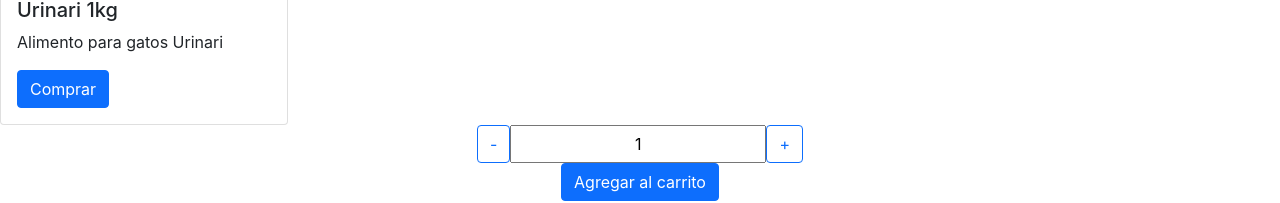
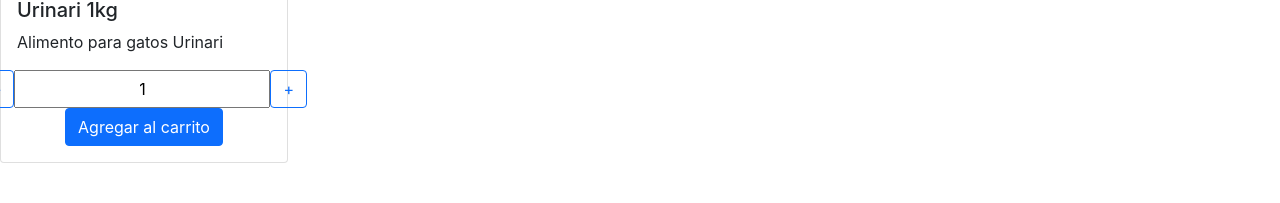
Before and after one commit to LucianoLupo95/luciano_lupo_ecommerce, a React (Create React App) app: page /Item/1 in a window 1280 px wide. Shown: the part 320-523 px from the top of the page. Built offline with nearby package versions, Linux system fonts and the light colour scheme.

Commit message:
Desafío: Sincronizar counter

```diff
--- a/src/components/ItemCount/ItemCount.jsx
+++ b/src/components/ItemCount/ItemCount.jsx
@@ -2,6 +2,7 @@ import React, {useState} from 'react'
 
 function ItemCount({stock, initial, onAdd}) {
     const [counter, setCounter] = useState(initial);
+
     const substract = () =>{
         if(counter > initial){
             setCounter(counter - 1);
--- a/src/components/ItemDetail/ItemDetail.jsx
+++ b/src/components/ItemDetail/ItemDetail.jsx
@@ -1,6 +1,15 @@
 import React from 'react'
+import ItemCount from '../ItemCount/ItemCount';
 //Layout de tarjetas Item
 const ItemDetail = ({producto}) =>{
+    const onAdd = (counter) =>{
+        if(counter > 1){
+          alert(`${counter} productos fueron agregados a tu carrito.`);
+        }else if(counter == 1){
+          alert(`${counter} producto fue agregado a tu carrito.`);
+        }
+      }
+
     return (
         <>
         <div className="card" style={{width: "18rem"}}>
@@ -8,7 +17,7 @@ const ItemDetail = ({producto}) =>{
             <div className="card-body">
                 <h5 className="card-title">{producto.nombre}</h5>
                 <p className="card-text">{producto.descripcion}</p>
-                <button className="btn btn-primary">Comprar</button>
+                <ItemCount stock={5} initial={1} onAdd={onAdd}/>
             </div>
         </div>
     </>
--- a/src/components/ItemDetailContainer/ItemDetailContainer.jsx
+++ b/src/components/ItemDetailContainer/ItemDetailContainer.jsx
@@ -1,6 +1,5 @@
 import React, { useEffect, useState } from 'react'
 import { useParams } from 'react-router-dom';
-import ItemCount from '../ItemCount/ItemCount';
 import ItemDetail from '../ItemDetail/ItemDetail';
 
 
@@ -10,15 +9,6 @@ import ItemDetail from '../ItemDetail/ItemDetail';
 
 const ItemDetailContainer = () => {
   const [producto, setProducto] = useState([]);
-
-  const onAdd = (counter) =>{
-    if(counter > 1){
-      alert(`${counter} productos fueron agregados a tu carrito.`);
-    }else if(counter == 1){
-      alert(`${counter} producto fue agregado a tu carrito.`);
-    }
-  }
-
   const data = [
     {
       id:1,
@@ -67,7 +57,7 @@ const ItemDetailContainer = () => {
   return (
     <div>
       <ItemDetail producto={producto}/>
-      <ItemCount stock={5} initial={1} onAdd={onAdd}/>
+
     </div>
   )
 }
```
